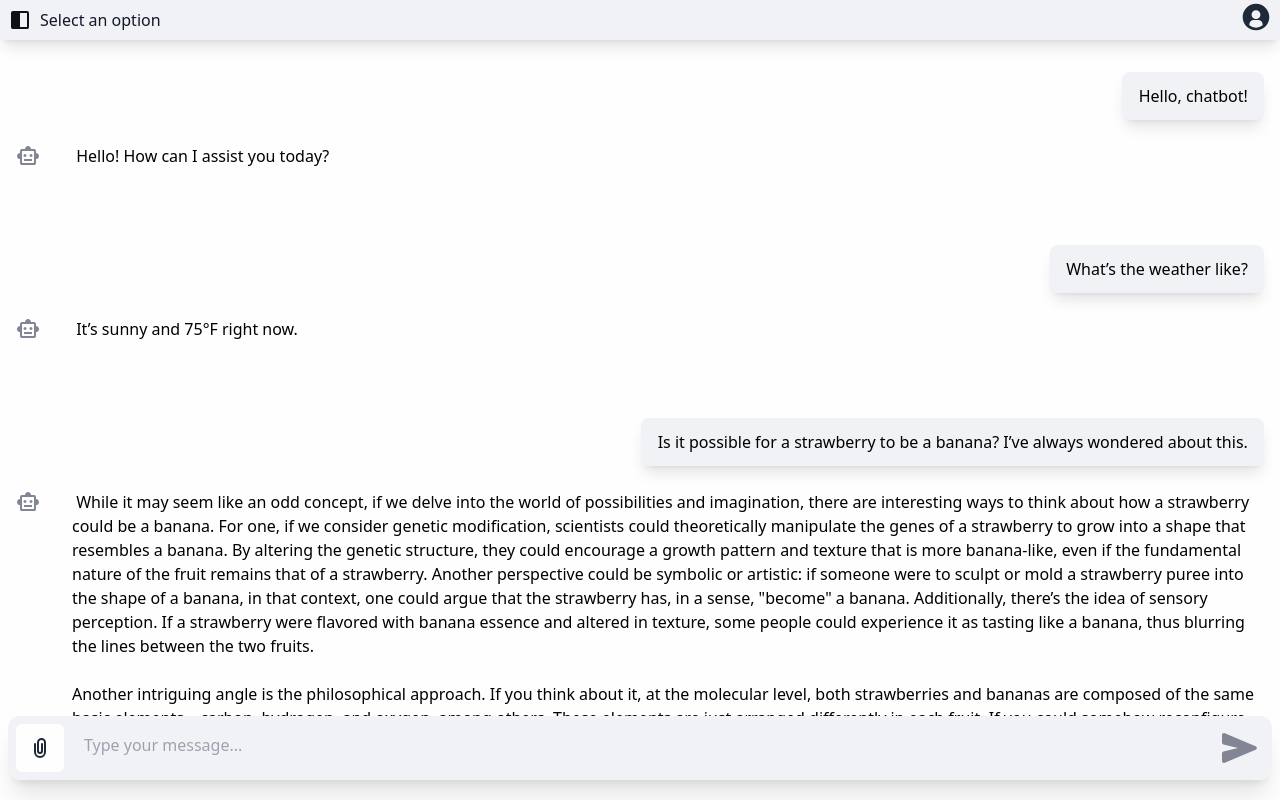
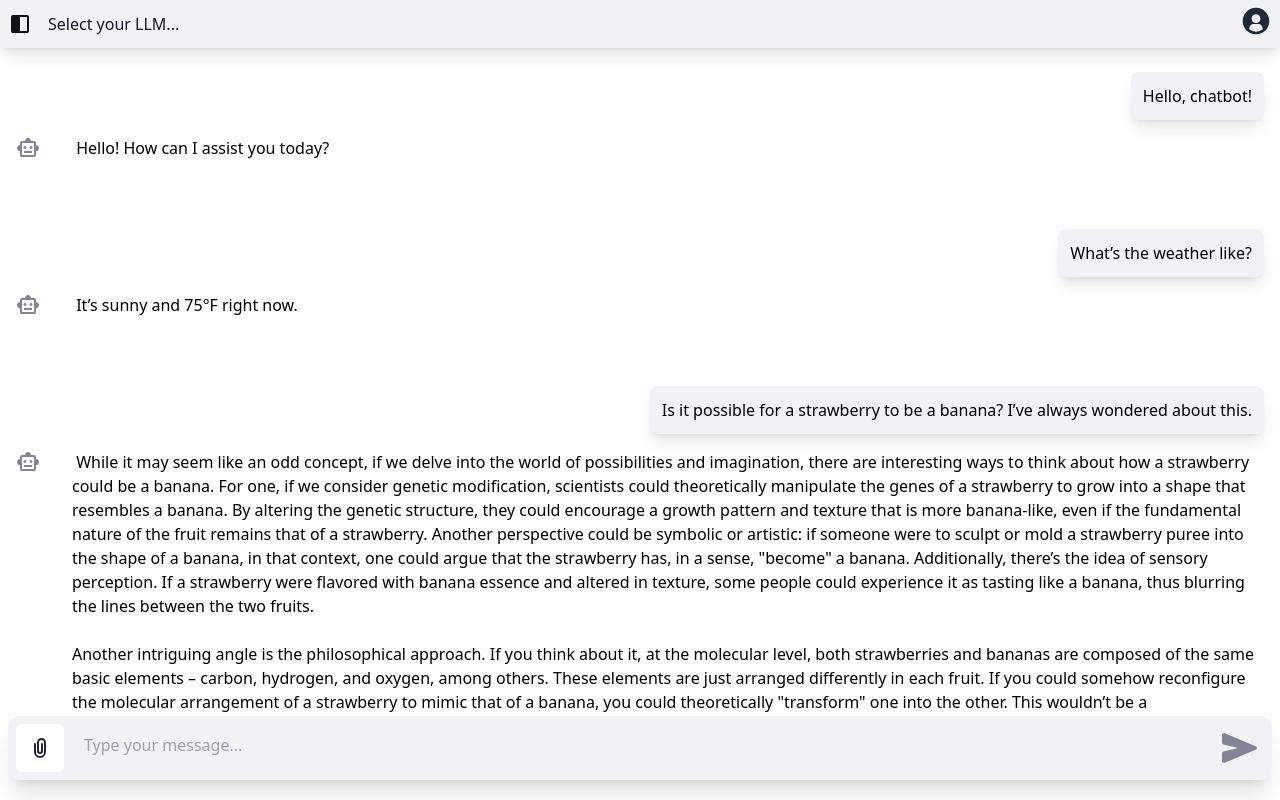
Before and after one commit to tbarracha/ng-chatbot-frontend, an Angular app: page / in a window 1280 px wide. Both pictures are taken after a click on the button 20 px from the left and 20 px from the top of the page. Built offline with nearby package versions, Linux system fonts and the light colour scheme.

Commit message:
seperation of concerns & code cleanup

```diff
--- a/src/app/core/components/chatbot/chatbot-header/chatbot-header.component.html
+++ b/src/app/core/components/chatbot/chatbot-header/chatbot-header.component.html
@@ -1,77 +1,20 @@
 <div
-  class="px-2 w-full flex items-center justify-between bg-light-accent text-dark-main dark:bg-dark-main dark:text-white shadow-lg"
->
-  <button
-    (click)="toggleSidebar()"
-    [ngClass]="{
-      'opacity-100 pointer-events-auto': !isSidebarOpen(),
-      'opacity-0 pointer-events-none': isSidebarOpen()
-    }"
-    class="transition-opacity duration-300 focus:outline-none"
-  >
-    <svg xmlns="http://www.w3.org/2000/svg" height="24px" width="24px" viewBox="0 -960 960 960" fill="currentColor">
-      <path d="M200-120q-33 0-56.5-23.5T120-200v-560q0-33 23.5-56.5T200-840h560q33 0 56.5 23.5T840-760v560q0 33-23.5 56.5T760-120H200Zm280-80h280v-560H480v560Z"/>
-    </svg>
-  </button>
-
-  <app-selector
-    [options]="llmModels"
-    (selectionChange)="onModelSelected($event)"
-    class="flex-1"
-  ></app-selector>
-
-  <!-- User Icon with Dropdown -->
-  <div class="relative ml-4 dropdown-container">
-    <button (click)="toggleDropdown()" class="focus:outline-none">
-      <svg
-        class="w-8 h-8 text-gray-800 dark:text-white"
-        aria-hidden="true"
-        xmlns="http://www.w3.org/2000/svg"
-        width="24"
-        height="24"
-        fill="currentColor"
-        viewBox="0 0 24 24"
-      >
+  class="px-2 h-full w-full flex items-center justify-between bg-light-accent text-dark-main dark:bg-dark-main dark:text-white shadow-lg">
+  <div class="flex items-center justify-between space-x-2">
+    <button (click)="toggleSidebar()" [ngClass]="{
+        'opacity-100 pointer-events-auto': !isSidebarOpen(),
+        'opacity-0 pointer-events-none': isSidebarOpen()
+      }" class="transition-opacity duration-300 focus:outline-none">
+      <svg xmlns="http://www.w3.org/2000/svg" height="24px" width="24px" viewBox="0 -960 960 960" fill="currentColor">
         <path
-          fill-rule="evenodd"
-          d="M12 20a7.966 7.966 0 0 1-5.002-1.756l.002.001v-.683c0-1.794 1.492-3.25 3.333-3.25h3.334c1.84 0 3.333 1.456 3.333 3.25v.683A7.966 7.966 0 0 1 12 20ZM2 12C2 6.477 6.477 2 12 2s10 4.477 10 10c0 5.5-4.44 9.963-9.932 10h-.138C6.438 21.962 2 17.5 2 12Zm10-5c-1.84 0-3.333 1.455-3.333 3.25S10.159 13.5 12 13.5c1.84 0 3.333-1.455 3.333-3.25S13.841 7 12 7Z"
-          clip-rule="evenodd"
-        />
+          d="M200-120q-33 0-56.5-23.5T120-200v-560q0-33 23.5-56.5T200-840h560q33 0 56.5 23.5T840-760v560q0 33-23.5 56.5T760-120H200Zm280-80h280v-560H480v560Z" />
       </svg>
     </button>
 
-    <!-- Dropdown Menu -->
-    @if (isDropdownOpen) {
-      <div
-        class="absolute right-0 w-48 bg-white dark:bg-dark-main border border-gray-200 dark:border-gray-700 rounded-md shadow-lg z-10"
-      >
-      <ul class="text-sm text-gray-700 dark:text-gray-300">
-        <li class="h-full px-4 py-2 flex items-center hover:bg-gray-100 dark:hover:bg-gray-600 hover:rounded-t-md">
-          <svg class="w-6 h-6 text-gray-800 dark:text-white" aria-hidden="true" xmlns="http://www.w3.org/2000/svg" width="24" height="24" fill="currentColor" viewBox="0 0 24 24">
-            <path fill-rule="evenodd" d="M12 4a4 4 0 1 0 0 8 4 4 0 0 0 0-8Zm-2 9a4 4 0 0 0-4 4v1a2 2 0 0 0 2 2h8a2 2 0 0 0 2-2v-1a4 4 0 0 0-4-4h-4Z" clip-rule="evenodd"/>
-          </svg>
+    <app-selector [defaultMessage]="'Select your LLM...'" [options]="llmModels" (selectionChange)="onModelSelected($event)" class="w-48"></app-selector>
+  </div>
 
-          <span class="ml-2">Profile</span>
-        </li>
-        <li class="h-full px-4 py-2 flex items-center hover:bg-gray-100 dark:hover:bg-gray-600">
-          <svg class="w-6 h-6 text-gray-800 dark:text-white" aria-hidden="true" xmlns="http://www.w3.org/2000/svg" width="24" height="24" fill="currentColor" viewBox="0 0 24 24">
-            <path fill-rule="evenodd" d="M9.586 2.586A2 2 0 0 1 11 2h2a2 2 0 0 1 2 2v.089l.473.196.063-.063a2.002 2.002 0 0 1 2.828 0l1.414 1.414a2 2 0 0 1 0 2.827l-.063.064.196.473H20a2 2 0 0 1 2 2v2a2 2 0 0 1-2 2h-.089l-.196.473.063.063a2.002 2.002 0 0 1 0 2.828l-1.414 1.414a2 2 0 0 1-2.828 0l-.063-.063-.473.196V20a2 2 0 0 1-2 2h-2a2 2 0 0 1-2-2v-.089l-.473-.196-.063.063a2.002 2.002 0 0 1-2.828 0l-1.414-1.414a2 2 0 0 1 0-2.827l.063-.064L4.089 15H4a2 2 0 0 1-2-2v-2a2 2 0 0 1 2-2h.09l.195-.473-.063-.063a2 2 0 0 1 0-2.828l1.414-1.414a2 2 0 0 1 2.827 0l.064.063L9 4.089V4a2 2 0 0 1 .586-1.414ZM8 12a4 4 0 1 1 8 0 4 4 0 0 1-8 0Z" clip-rule="evenodd"/>
-          </svg>
-          <span class="ml-2">Settings</span>
-        </li>
-        <li class="h-12 cursor-pointer hover:bg-gray-100 dark:hover:bg-gray-600 flex items-center px-4"
-          (click)="themeToggle.toggleTheme()">
-          <app-theme-toggle [isIconOnly]="false" #themeToggle class="w-full"></app-theme-toggle>
-        </li>
-        <li class="h-full px-4 py-2 flex items-center hover:bg-red-300 dark:hover:bg-red-900 hover:rounded-b-md">
-          <svg class="w-6 h-6 text-gray-800 dark:text-white" aria-hidden="true" xmlns="http://www.w3.org/2000/svg" width="24" height="24" fill="none" viewBox="0 0 24 24">
-            <path stroke="currentColor" stroke-linecap="round" stroke-linejoin="round" stroke-width="3" d="M20 12H8m12 0-4 4m4-4-4-4M9 4H7a3 3 0 0 0-3 3v10a3 3 0 0 0 3 3h2"/>
-          </svg>
-          <span class="ml-2">Logout</span>
-        </li>
-      </ul>
-
-      </div>
-    }
+  <div class="flex items-center justify-between">
+    <app-chatbot-user-options></app-chatbot-user-options>
   </div>
 </div>
--- a/src/app/core/components/chatbot/chatbot-header/chatbot-header.component.ts
+++ b/src/app/core/components/chatbot/chatbot-header/chatbot-header.component.ts
@@ -6,11 +6,12 @@ import { ThemeToggleComponent } from "../../standalone/theme-toggle/theme-toggle
 import { ThemeService } from '../../../services/theme-service/theme.service';
 import { ChatbotEventManagerService } from '../../../services/chatbot/chatbot-event-manager.service';
 import { Subscription } from 'rxjs';
+import { ChatbotUserOptionsComponent } from "../chatbot-user-options/chatbot-user-options.component";
 
 @Component({
   selector: 'app-chatbot-header',
   standalone: true,
-  imports: [SelectorComponent, ThemeToggleComponent, NgClass],
+  imports: [SelectorComponent, ThemeToggleComponent, NgClass, ChatbotUserOptionsComponent],
   templateUrl: './chatbot-header.component.html',
   styleUrl: './chatbot-header.component.scss'
 })
@@ -18,8 +19,6 @@ export class ChatbotHeaderComponent {
   @ViewChild('themeToggle') themeToggle!: ThemeToggleComponent;
 
   private sidebarToggleSubscription!: Subscription;
-
-  isDropdownOpen = false;
 
   selectedModel: SelectorOption | null = null;
 
@@ -52,18 +51,6 @@ export class ChatbotHeaderComponent {
     console.log('Selected LLM model:', model);
   }
 
-  toggleDropdown() {
-    this.isDropdownOpen = !this.isDropdownOpen;
-  }
-
-  @HostListener('document:click', ['$event'])
-  onClickOutside(event: Event) {
-    const target = event.target as HTMLElement;
-    if (!target.closest('.dropdown-container')) {
-      this.isDropdownOpen = false;
-    }
-  }
-
   toggleTheme() {
     this.themeService.toggleTheme();
   }
--- a/src/app/core/components/chatbot/chatbot-history/chatbot-history.component.html
+++ b/src/app/core/components/chatbot/chatbot-history/chatbot-history.component.html
@@ -1,15 +1,17 @@
-<div class="slender-scrollbar w-full h-full flex flex-col p-4 overflow-y-auto">
+<div class="slender-scrollbar flex-grow h-full w-full p-4 overflow-y-auto">
   @for (msg of messages; track msg.content) {
     @if (msg.role === 'user') {
       <app-user-message
         [message]="msg.content"
         [role]="msg.role"
+        class="w-full"
       ></app-user-message>
     }
     @else {
       <app-chatbot-message
         [message]="msg.content"
         [role]="msg.role"
+        class="w-full"
       ></app-chatbot-message>
     }
   }
--- a/src/app/core/components/chatbot/chatbot-sidebar/chatbot-sidebar.component.html
+++ b/src/app/core/components/chatbot/chatbot-sidebar/chatbot-sidebar.component.html
@@ -1,5 +1,5 @@
-<div #sidebar class="h-full bg-light-accent dark:bg-dark-main drop-shadow-lg overflow-hidden">
-  <div class="h-10 px-2 flex items-center">
+<div #sidebar class="h-full bg-light-accent text-dark-main dark:bg-dark-main dark:text-white drop-shadow-lg overflow-hidden">
+  <div class="h-12 px-2 flex items-center">
     <button (click)="toggleSidebar()" class="focus:outline-none">
       <svg xmlns="http://www.w3.org/2000/svg" height="24px" width="24px" viewBox="0 -960 960 960" fill="currentColor">
         <path d="M200-120q-33 0-56.5-23.5T120-200v-560q0-33 23.5-56.5T200-840h560q33 0 56.5 23.5T840-760v560q0 33-23.5 56.5T760-120H200Zm280-80h280v-560H480v560Z"/>
--- /dev/null
+++ b/src/app/core/components/chatbot/chatbot-user-options/chatbot-user-options.component.html
@@ -0,0 +1,52 @@
+<!-- User Icon with Dropdown -->
+<div class="relative ml-4 dropdown-container">
+    <button (click)="toggleDropdown()" class="focus:outline-none">
+      <svg class="w-8 h-8 text-gray-800 dark:text-white" aria-hidden="true" xmlns="http://www.w3.org/2000/svg"
+        width="24" height="24" fill="currentColor" viewBox="0 0 24 24">
+        <path fill-rule="evenodd"
+          d="M12 20a7.966 7.966 0 0 1-5.002-1.756l.002.001v-.683c0-1.794 1.492-3.25 3.333-3.25h3.334c1.84 0 3.333 1.456 3.333 3.25v.683A7.966 7.966 0 0 1 12 20ZM2 12C2 6.477 6.477 2 12 2s10 4.477 10 10c0 5.5-4.44 9.963-9.932 10h-.138C6.438 21.962 2 17.5 2 12Zm10-5c-1.84 0-3.333 1.455-3.333 3.25S10.159 13.5 12 13.5c1.84 0 3.333-1.455 3.333-3.25S13.841 7 12 7Z"
+          clip-rule="evenodd" />
+      </svg>
+    </button>
+
+    <!-- Dropdown Menu -->
+    @if (isDropdownOpen) {
+    <div
+      class="absolute right-0 w-48 bg-white dark:bg-dark-main border border-gray-200 dark:border-gray-700 rounded-md shadow-lg z-10">
+      <ul class="text-sm text-gray-700 dark:text-gray-300">
+        <li class="h-full px-4 py-2 flex items-center hover:bg-gray-100 dark:hover:bg-gray-600 hover:rounded-t-md">
+          <svg class="w-6 h-6 text-gray-800 dark:text-white" aria-hidden="true" xmlns="http://www.w3.org/2000/svg"
+            width="24" height="24" fill="currentColor" viewBox="0 0 24 24">
+            <path fill-rule="evenodd"
+              d="M12 4a4 4 0 1 0 0 8 4 4 0 0 0 0-8Zm-2 9a4 4 0 0 0-4 4v1a2 2 0 0 0 2 2h8a2 2 0 0 0 2-2v-1a4 4 0 0 0-4-4h-4Z"
+              clip-rule="evenodd" />
+          </svg>
+
+          <span class="ml-2">Profile</span>
+        </li>
+        <li class="h-full px-4 py-2 flex items-center hover:bg-gray-100 dark:hover:bg-gray-600">
+          <svg class="w-6 h-6 text-gray-800 dark:text-white" aria-hidden="true" xmlns="http://www.w3.org/2000/svg"
+            width="24" height="24" fill="currentColor" viewBox="0 0 24 24">
+            <path fill-rule="evenodd"
+              d="M9.586 2.586A2 2 0 0 1 11 2h2a2 2 0 0 1 2 2v.089l.473.196.063-.063a2.002 2.002 0 0 1 2.828 0l1.414 1.414a2 2 0 0 1 0 2.827l-.063.064.196.473H20a2 2 0 0 1 2 2v2a2 2 0 0 1-2 2h-.089l-.196.473.063.063a2.002 2.002 0 0 1 0 2.828l-1.414 1.414a2 2 0 0 1-2.828 0l-.063-.063-.473.196V20a2 2 0 0 1-2 2h-2a2 2 0 0 1-2-2v-.089l-.473-.196-.063.063a2.002 2.002 0 0 1-2.828 0l-1.414-1.414a2 2 0 0 1 0-2.827l.063-.064L4.089 15H4a2 2 0 0 1-2-2v-2a2 2 0 0 1 2-2h.09l.195-.473-.063-.063a2 2 0 0 1 0-2.828l1.414-1.414a2 2 0 0 1 2.827 0l.064.063L9 4.089V4a2 2 0 0 1 .586-1.414ZM8 12a4 4 0 1 1 8 0 4 4 0 0 1-8 0Z"
+              clip-rule="evenodd" />
+          </svg>
+          <span class="ml-2">Settings</span>
+        </li>
+        <li class="h-12 cursor-pointer hover:bg-gray-100 dark:hover:bg-gray-600 flex items-center px-4"
+          (click)="themeToggle.toggleTheme()">
+          <app-theme-toggle [isIconOnly]="false" #themeToggle class="w-full"></app-theme-toggle>
+        </li>
+        <li class="h-full px-4 py-2 flex items-center hover:bg-red-300 dark:hover:bg-red-900 hover:rounded-b-md">
+          <svg class="w-6 h-6 text-gray-800 dark:text-white" aria-hidden="true" xmlns="http://www.w3.org/2000/svg"
+            width="24" height="24" fill="none" viewBox="0 0 24 24">
+            <path stroke="currentColor" stroke-linecap="round" stroke-linejoin="round" stroke-width="3"
+              d="M20 12H8m12 0-4 4m4-4-4-4M9 4H7a3 3 0 0 0-3 3v10a3 3 0 0 0 3 3h2" />
+          </svg>
+          <span class="ml-2">Logout</span>
+        </li>
+      </ul>
+
+    </div>
+    }
+  </div>
--- /dev/null
+++ b/src/app/core/components/chatbot/chatbot-user-options/chatbot-user-options.component.ts
@@ -0,0 +1,34 @@
+import { Component, HostListener } from '@angular/core';
+import { ThemeService } from '../../../services/theme-service/theme.service';
+import { ThemeToggleComponent } from "../../standalone/theme-toggle/theme-toggle.component";
+
+@Component({
+  selector: 'app-chatbot-user-options',
+  standalone: true,
+  imports: [ThemeToggleComponent],
+  templateUrl: './chatbot-user-options.component.html',
+  styleUrl: './chatbot-user-options.component.scss'
+})
+export class ChatbotUserOptionsComponent {
+  isDropdownOpen = false;
+
+  constructor(
+    protected themeService: ThemeService
+  ) {}
+
+  toggleTheme() {
+    this.themeService.toggleTheme();
+  }
+
+  toggleDropdown() {
+    this.isDropdownOpen = !this.isDropdownOpen;
+  }
+
+  @HostListener('document:click', ['$event'])
+  onClickOutside(event: Event) {
+    const target = event.target as HTMLElement;
+    if (!target.closest('.dropdown-container')) {
+      this.isDropdownOpen = false;
+    }
+  }
+}
--- a/src/app/core/components/chatbot/messages/user-message/user-message.component.html
+++ b/src/app/core/components/chatbot/messages/user-message/user-message.component.html
@@ -1,10 +1,7 @@
-<div class="ml-auto max-w-[80%] flex-row-reverse flex items-start my-2">
+<div class="ml-auto flex-row-reverse flex items-start my-2 w-full">
     <div
-      class="flex-shrink-0 items-start p-3 rounded-lg bg-light-accent text-black dark:bg-gray-600 dark:text-white shadow-lg"
+      class="flex-shrink-0 max-w-[80%] items-start p-3 rounded-lg bg-light-accent text-black dark:bg-dark-main dark:text-white shadow-lg"
     >
-      <!-- Message Content for User -->
-      <div class="flex-1 whitespace-pre-wrap text-right">
-        {{ message }}
-      </div>
+      {{ message }}
     </div>
 </div>
--- a/src/app/core/components/standalone/selector/selector.component.html
+++ b/src/app/core/components/standalone/selector/selector.component.html
@@ -7,7 +7,7 @@
       {{ currentSelection.value }}
     }
     @else {
-      Select an option
+      {{ defaultMessage }}
     }
   </button>
 
@@ -16,7 +16,7 @@
     <div class="absolute z-10 w-full bg-light-main dark:bg-dark-main rounded-lg shadow-lg mt-2">
       @for (option of options; track option.id; let i = $index;) {
         <div
-          class="p-2 cursor-pointer hover:bg-light-accent dark:hover:bg-dark-accent
+          class="p-2 cursor-pointer hover:bg-light-accent dark:hover:bg-gray-600
                 {{
                   i === 0 ? 'rounded-t-lg' :
                   i === options.length - 1 ? 'rounded-b-lg' : ''
--- a/src/app/core/components/standalone/selector/selector.component.ts
+++ b/src/app/core/components/standalone/selector/selector.component.ts
@@ -10,6 +10,7 @@ import { SelectorOption } from '../../../models/standalone-models';
 export class SelectorComponent {
   @ViewChild('selector', { static: false }) selectorRef!: ElementRef;
 
+  @Input() defaultMessage: string = 'Select an option';
   @Input() options: SelectorOption[] = [];
   @Output() selectionChange = new EventEmitter<SelectorOption>();
 
--- a/src/app/core/pages/page-chatbot-simple/page-chatbot-simple.component.html
+++ b/src/app/core/pages/page-chatbot-simple/page-chatbot-simple.component.html
@@ -9,5 +9,4 @@
       <app-chatbot-history class="flex-grow overflow-y-auto"></app-chatbot-history>
       <app-chatbot-input class="mb-5 mx-2 flex-shrink-0"></app-chatbot-input>
     </div>
-
-  </div>
+</div>
```
Also changed, not shown: src/app/core/components/chatbot/chatbot-user-options/chatbot-user-options.component.scss (added), 1 other file (tests, documents, lock files or other folders).
